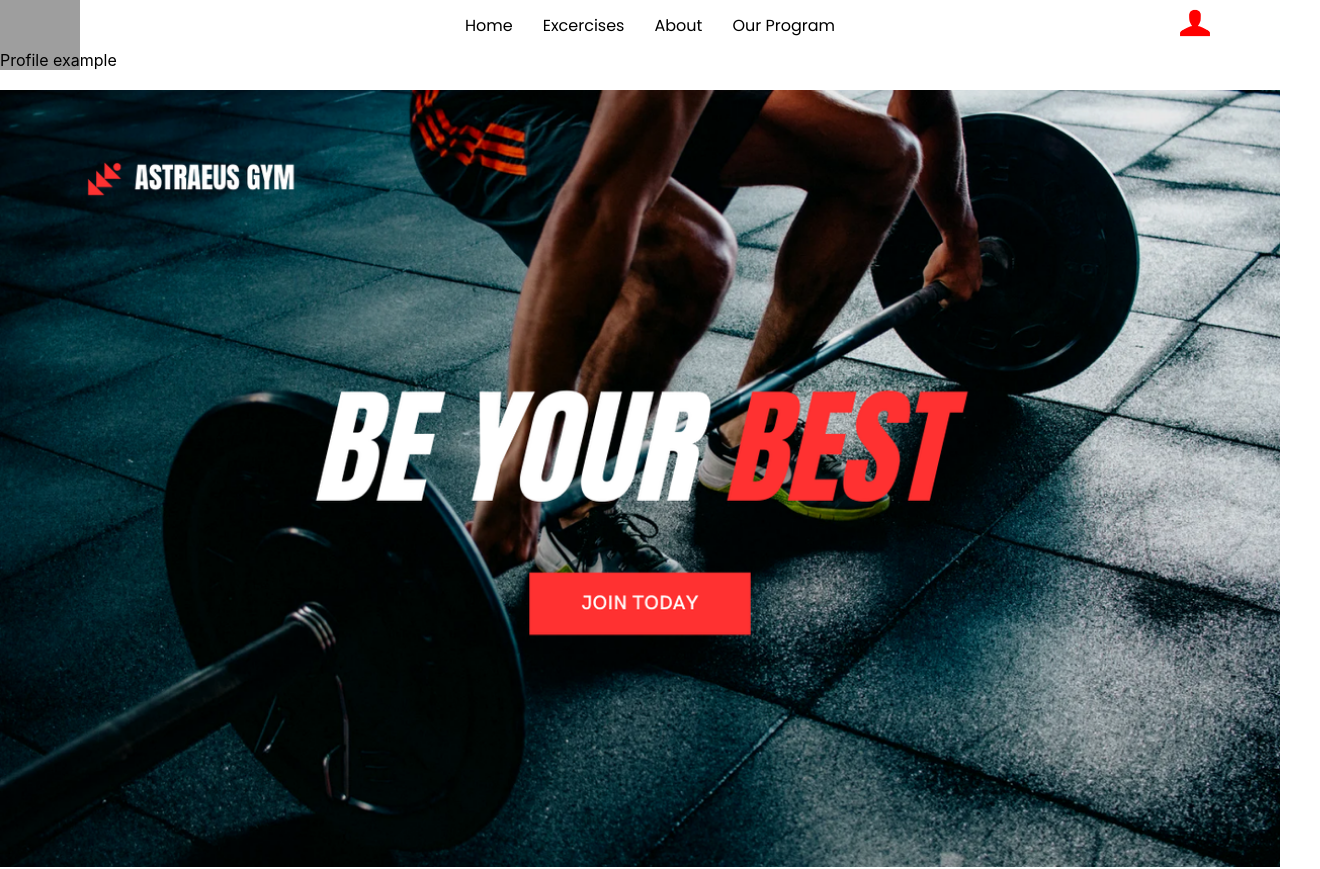
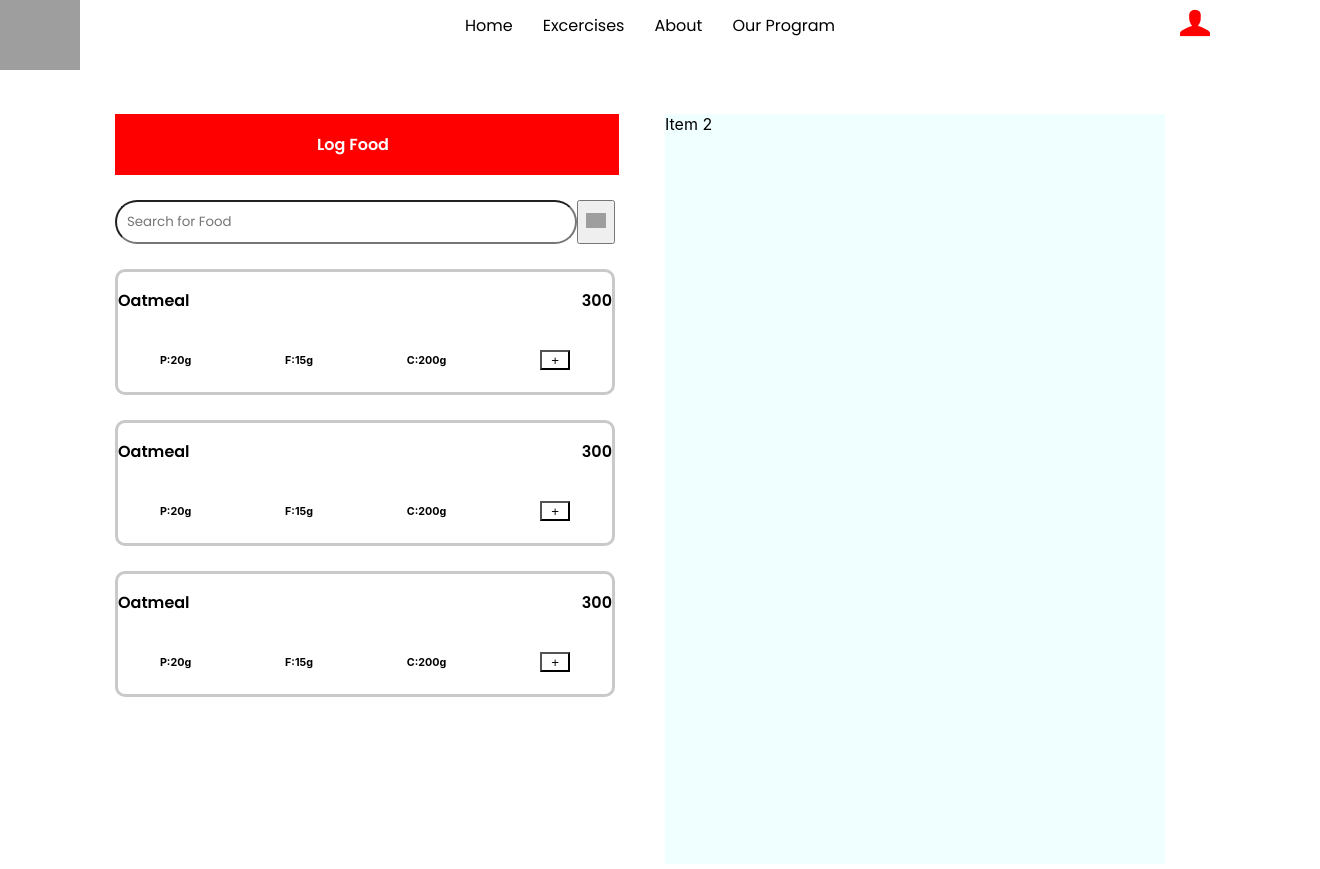
Before and after one commit to SChandana21/excerciseapp, a React (Create React App) app: page /Profile in a window 1280 px wide. Shown: the top 869 px of the page, 1320 px wide, since content can reach past the window. Built offline with nearby package versions, Linux system fonts and the light colour scheme; no server answers; grey boxes are pictures that could not be loaded.

Commit message:
fourth commit

```diff
--- a/src/App.js
+++ b/src/App.js
@@ -1,28 +1,38 @@
-import logo from './logo.svg';
 import './App.css';
 import Headerr from './components/Headerr';
 import Homecontainer from './components/Homecontainer';
 import Cardsection from './components/Cardsection';
-import Trackcalories from './components/Coaches';
 import Coaches from './components/Coaches';
 import ProfilePage from './components/pages/ProfilePage';
 
-import {Routes, Route} from 'react-router-dom';
-
+import { Routes, Route } from 'react-router-dom';
 
 function App() {
   return (
     <div>
-     <Headerr/>
-     <Routes>
-      <Route path='/Profile'element={<ProfilePage/>}/>
-     </Routes>
-      <Homecontainer/>
-      <Cardsection/>
-      <Coaches/>
-
-
-
+      {/* Only show Header, Homecontainer, Cardsection, and Coaches when not on '/Profile' */}
+      <Routes>
+        <Route
+          path="/Profile"
+          element={
+            <>
+            <Headerr/>
+          <ProfilePage />
+            </>
+          } // Only render ProfilePage without other layout components
+        />
+        <Route
+          path="/"
+          element={
+            <>
+              <Headerr />
+              <Homecontainer />
+              <Cardsection />
+              <Coaches />
+            </>
+          }
+        />
+      </Routes>
     </div>
   );
 }
--- a/src/components/pages/ProfilePage.js
+++ b/src/components/pages/ProfilePage.js
@@ -1,11 +1,68 @@
-import React from 'react'
+import React from 'react';
+import Headerr from '../Headerr';
 
 const ProfilePage = () => {
+
+
+
   return (
-    <div>
-        Profile example
+
+    <div className='grid-container'>
+      <div className='griditem item-1'>
+        <div className='headersec'>
+          <p>
+          Log Food
+          </p>
+          </div>
+        <div className='searchdiv'>
+          <input type='search' className='searchbar' placeholder='Search for Food'/>
+          <button className='searchbutton'>
+            <img src='https://static-00.iconduck.com/assets.00/magnifying-glass-icon-1022x1024-r7tyhsec.png' className='searchicoon'/>
+          </button>
         </div>
+        <div className='itemcontainer'>
+            <div className='items'>
+              <p>Oatmeal</p>
+              <p>300</p>
+            </div>
+            <div className='itemdesc'>
+              <h6>P:{"20g"}</h6>
+              <h6>F:{"15g"}</h6>
+              <h6>C:{"200g"}</h6>
+              <button>+</button>
+              </div>
+          </div>
+          <div className='itemcontainer'>
+            <div className='items'>
+              <p>Oatmeal</p>
+              <p>300</p>
+            </div>
+            <div className='itemdesc'>
+              <h6>P:{"20g"}</h6>
+              <h6>F:{"15g"}</h6>
+              <h6>C:{"200g"}</h6>
+              <button>+</button>
+              </div>
+          </div>
+          <div className='itemcontainer'>
+            <div className='items'>
+              <p>Oatmeal</p>
+              <p>300</p>
+            </div>
+            <div className='itemdesc'>
+              <h6>P:{"20g"}</h6>
+              <h6>F:{"15g"}</h6>
+              <h6>C:{"200g"}</h6>
+              <button>+</button>
+              </div>
+          </div>
+
+
+      </div>
+      <div className='griditem item-2'>Item 2</div>
+    </div>
+
   )
 }
 
-export default ProfilePage;
+export default ProfilePage
--- /dev/null
+++ b/src/components/pages/graphics.css
@@ -0,0 +1,4 @@
+.grid-container {
+    width: 500px;
+    background-color: antiquewhite;
+}
--- a/src/index.css
+++ b/src/index.css
@@ -228,3 +228,108 @@ h1 {
 .dropdown p:hover{
   background-color: rgb(247, 27, 27);
 }
+
+.grid-container {
+  display: grid;
+  grid-template-columns: 500px 500px;
+  grid-template-rows:750px;
+  margin-top: 5%;
+  justify-content: center;
+  grid-gap: 50px;
+}
+
+.item-1 {
+
+}
+
+
+.item-2 {
+  background-color: azure;
+}
+
+.headersec {
+  border: 5px;
+  width: 100%;
+  padding: 2px;
+  display: flex;
+  background-color: red;
+  align-items: center;
+  overflow: hidden;
+}
+
+.headersec p {
+  font-family:"Poppins", sans-serif;
+  color:white;
+  font-weight: 600;
+  margin-left: 200px;
+
+
+}
+
+
+.searchdiv {
+  width: 100%;
+  display: flex;
+  flex-wrap: nowrap;
+  margin-top: 25px;
+
+}
+
+.searchbar {
+ padding: 10px;
+ width: 100%;
+ border-radius: 50px;
+ font-family:"Poppins", sans-serif;
+}
+
+.searchbutton {
+  width: 40px;
+  color: white;
+
+}
+
+.searchicoon {
+  width: 20px;
+
+}
+
+
+
+.itemdesc {
+  display: flex;
+  flex-wrap: nowrap;
+  gap: 10px;
+  justify-content: space-around;
+  align-items: center;
+
+}
+
+.itemcontainer button {
+
+  width: 30px;
+  height: 20px;
+  background-color: white;
+
+}
+
+.itemcontainer p {
+  font-family:"Poppins", sans-serif;
+  font-weight: 600;
+}
+
+.itemcontainer {
+  margin-top: 5%;
+  justify-content: space-between;
+  border-style:solid;
+  border-color: rgb(201, 201, 201);
+  /*background-color: rgba(214, 212, 212, 0.645);*/
+
+  border-radius: 10px;
+
+}
+
+.items {
+  display: flex;
+  justify-content:space-between;
+  align-items: center;
+}
```
Also changed, not shown: 1 other file (tests, documents, lock files or other folders).
